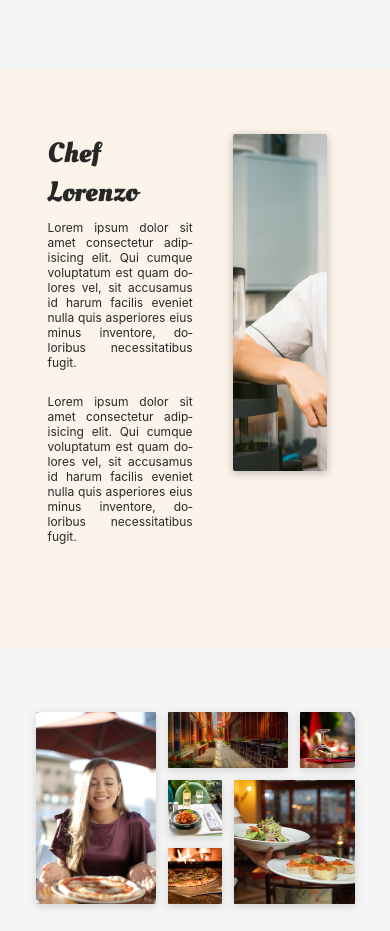
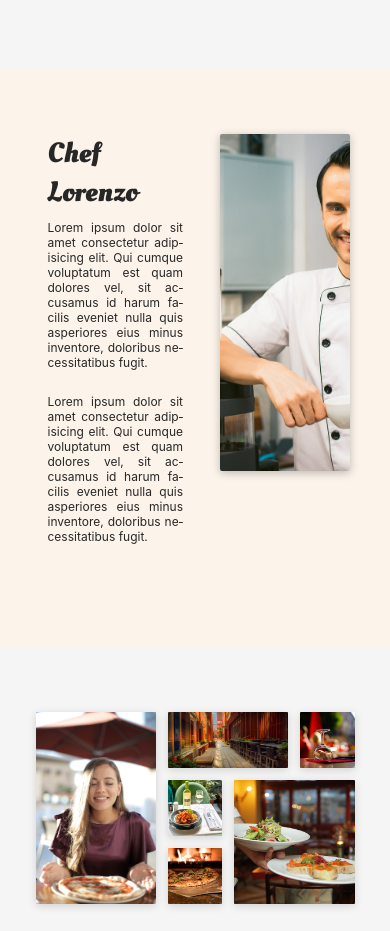
Before and after one commit to mars1138/restaurant-01-frontend, a React (Create React App) app: page /about in a window 390 px wide. Shown: the part 1320-2251 px from the top of the page. Built offline with nearby package versions, Linux system fonts and the light colour scheme; no server answers; a web font is replaced by a local one.

Commit message:
fix media query

```diff
--- a/src/components/about/FeaturedChef.js
+++ b/src/components/about/FeaturedChef.js
@@ -8,7 +8,7 @@ const FeaturedDishes = () => {
 
   return (
     <React.Fragment>
-      <div className="container-text flex-column">
+      <div className="container-text container-text-50 flex-column">
         <h2>Chef Lorenzo</h2>
         <p>
           Lorem ipsum dolor sit amet consectetur adipisicing elit. Qui cumque
--- a/src/components/about/FeaturedChef.module.css
+++ b/src/components/about/FeaturedChef.module.css
@@ -4,13 +4,11 @@
   margin: 0 auto;
   display: flex;
   justify-content: center;
-  /* border: 1px solid black; */
 }
 
 .mainImage {
-  /* width: 80%; */
-  /* padding: 0 1.5rem; */
-  margin: 0 3.5rem;
+  width: 100%;
+  margin: 0 0 0 2.5rem;
   border-radius: 2px;
   overflow: hidden;
   box-shadow: 0 2px 8px rgba(0, 0, 0, 0.25);
@@ -18,6 +16,6 @@
 
 .mainImage img {
   height: 100%;
+  width: 100%;
   object-fit: cover;
-  transform: translateX(-35%);
 }
```
